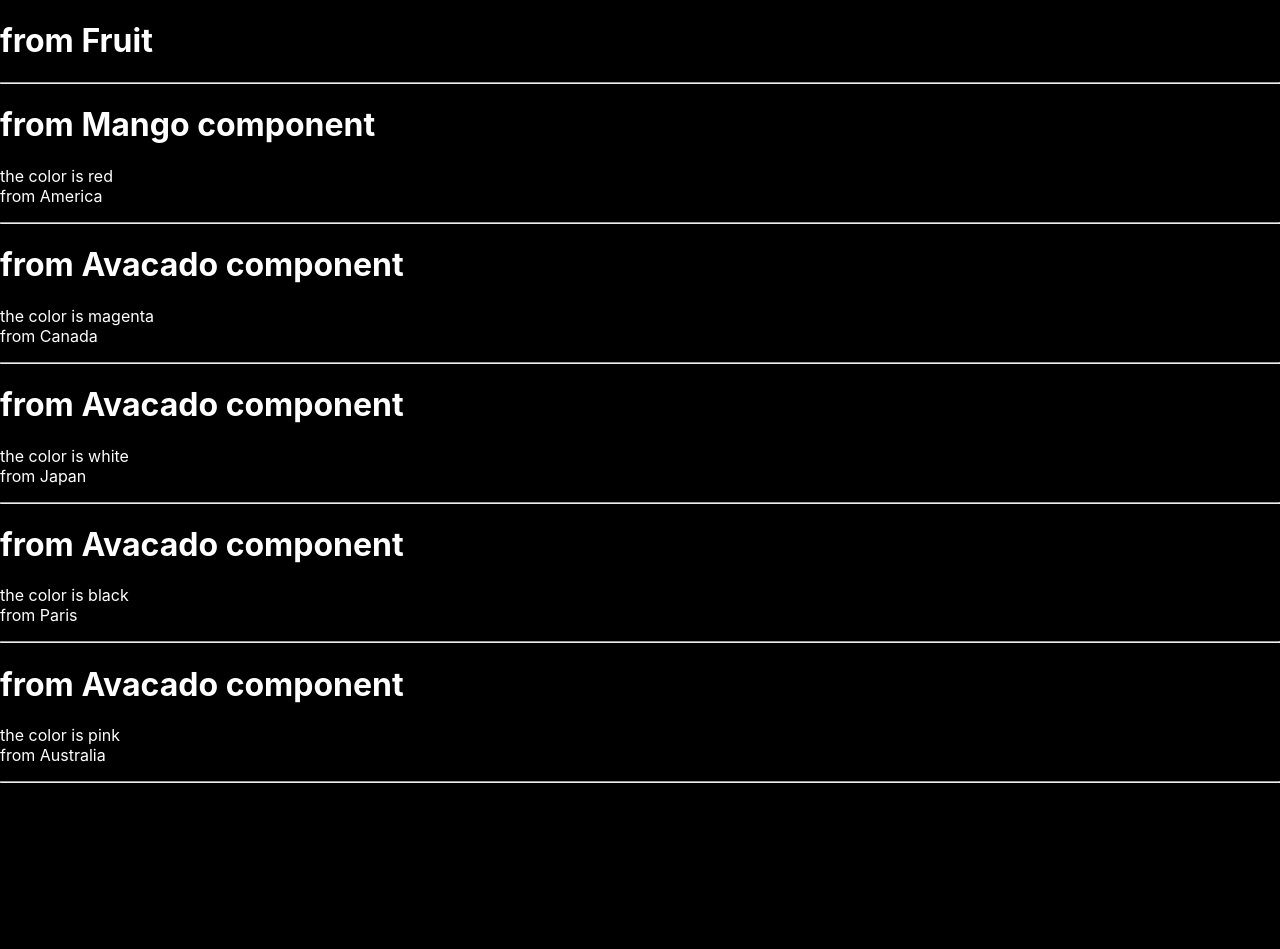
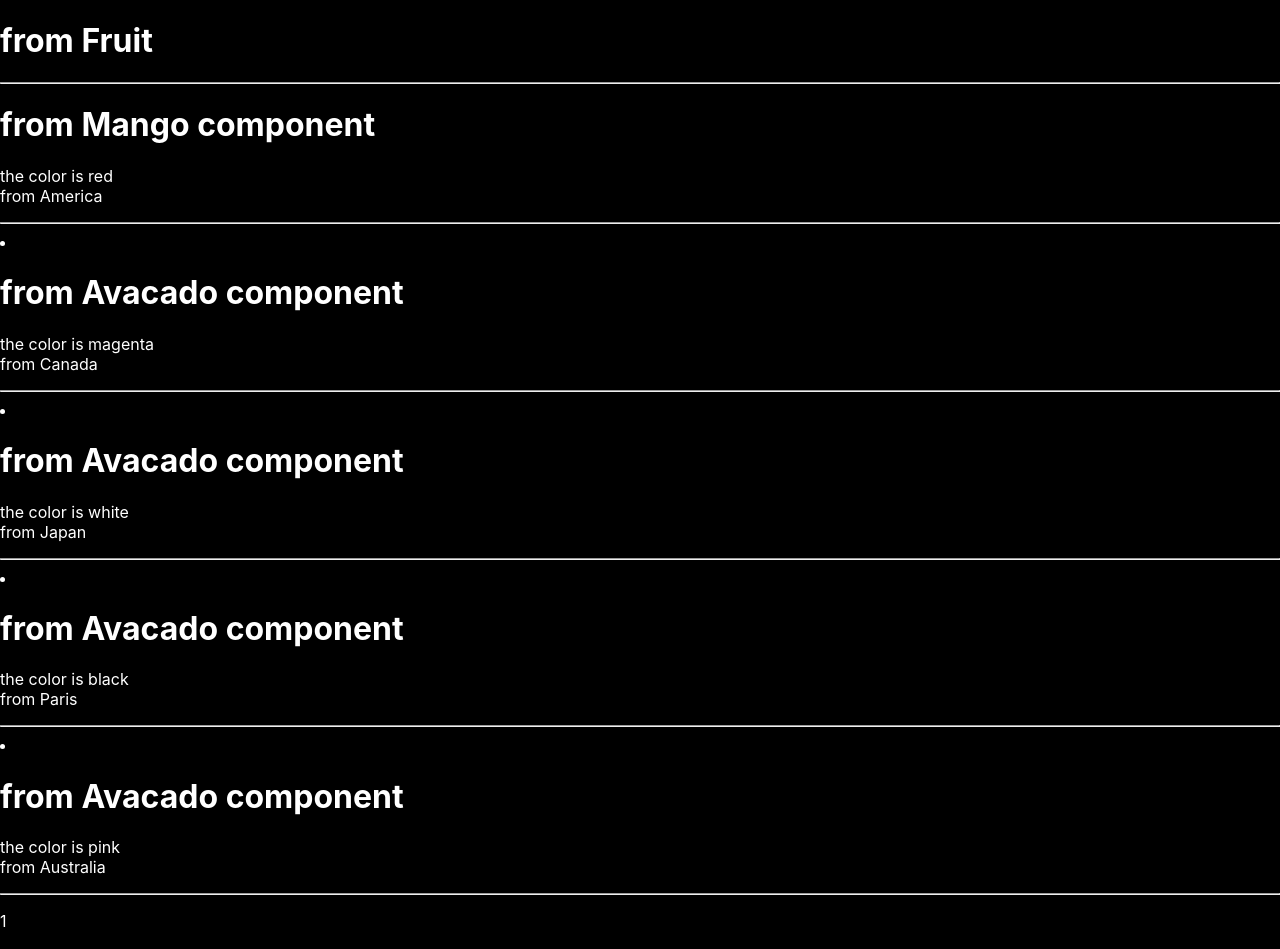
Before and after one commit to Vinushann/React, a React (Create React App) app in the folder learnreact/: page / in a window 1280 px wide. Shown: the top 949 px of the page. Before the commit the page ends 800 px from the top, so only its background shows below. Built offline with nearby package versions, Linux system fonts and the light colour scheme.

Commit message:
A6 - LIST keys

```diff
--- a/learnreact/src/Componenet/apple.js
+++ b/learnreact/src/Componenet/apple.js
@@ -14,6 +14,9 @@ function Fruit() {
     { country: "Australia", color: "pink" },
   ];
 
+  const num = [1,2,3,4,5,6];
+
+
   const text = `from Fruit`;
 
   return (
@@ -27,9 +30,17 @@ function Fruit() {
     {/* in here, we used the map() to get each object and pass it throgh the PROPS */}
       {list.map((n) => (
 
-        // Call every time over and over again.
-        <Avocado obj={n} />
+        // here, we are using key each list to distinguish between others
+        // key as objects' country
+       <li key={n.country}> <Avocado obj={n} /> </li>
       ))}
+
+      {/* print the data directly without send to any component */}
+       {num.map((n) => (
+        <p key={n}>{n}</p>
+      ))}
+
+
     </>
   );
 }
```
